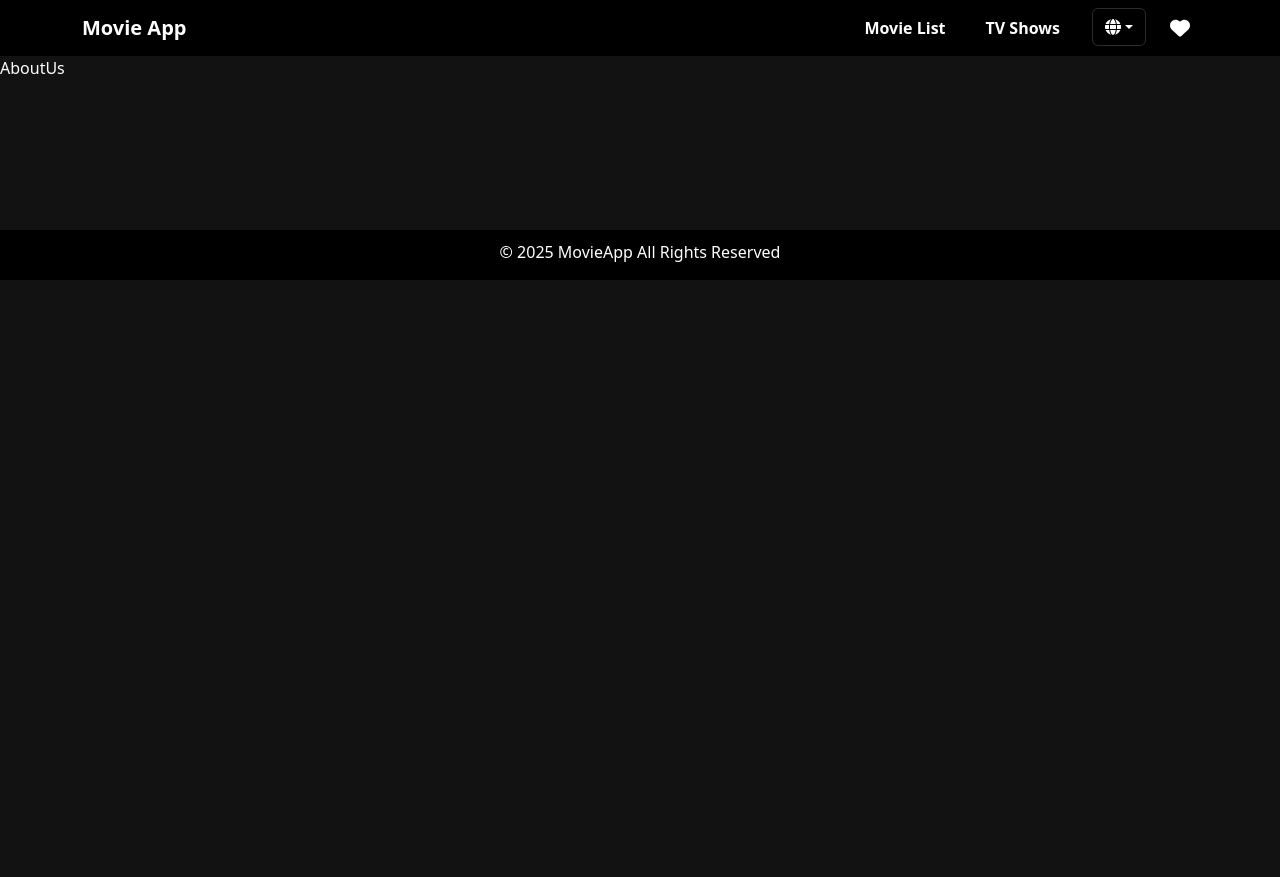
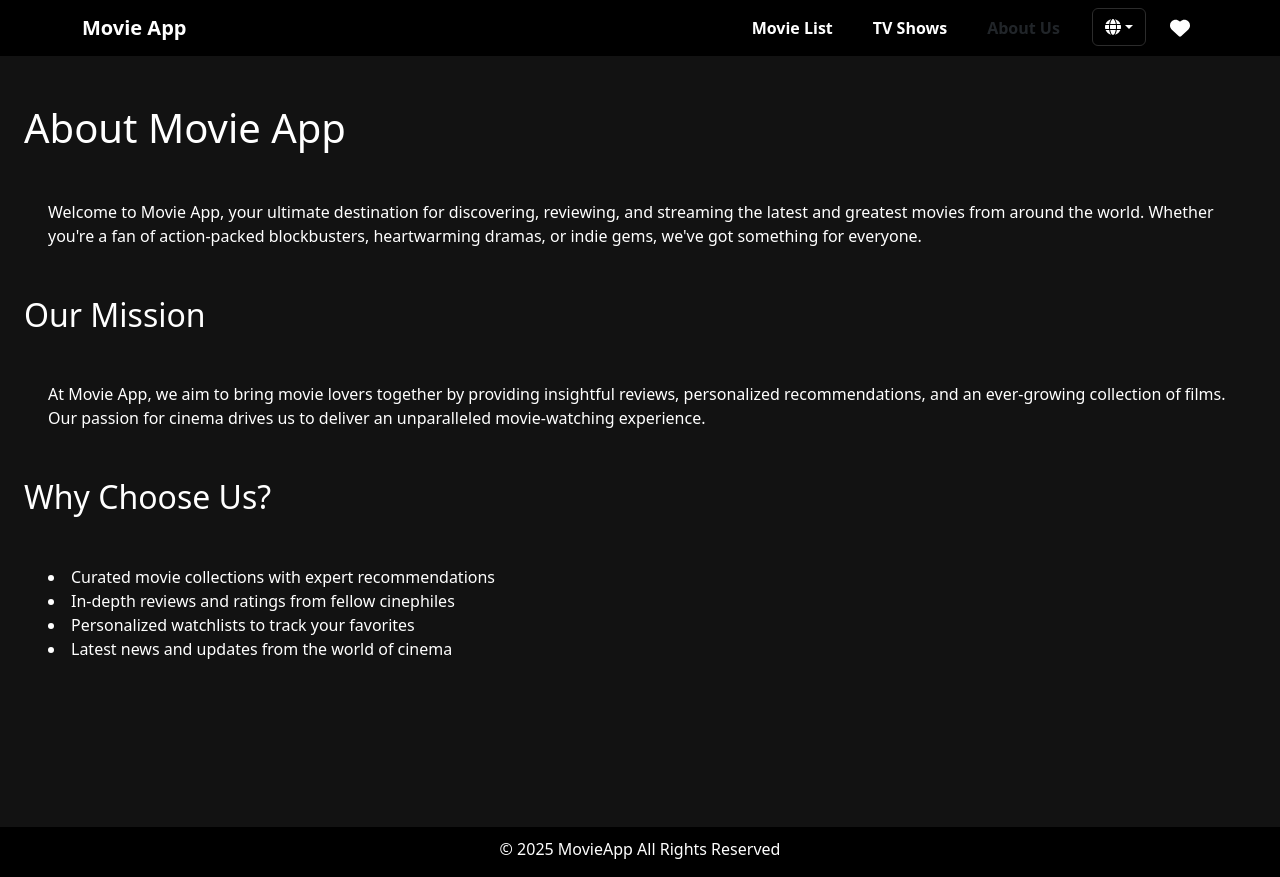
Before and after one commit to Nagham243/Movie_App, a React (Vite) app: page /about-us in a window 1280 px wide. Before the commit the page ends 800 px from the top, so only its background shows below. Built offline with nearby package versions, Linux system fonts and the light colour scheme.

Commit message:
add about page

```diff
--- a/src/component/Common/Header.jsx
+++ b/src/component/Common/Header.jsx
@@ -5,7 +5,9 @@ import { faHeart, faGlobe } from "@fortawesome/free-solid-svg-icons";
 import { useLanguage } from "../../context/LanguageContext";
 
 export const Header = () => {
-  const watchListCounter = useSelector((state) => state.WatchList.myList.length);
+  const watchListCounter = useSelector(
+    (state) => state.WatchList.myList.length
+  );
   const { language, setLanguage } = useLanguage();
 
   const handleLanguageChange = (lang) => {
@@ -49,14 +51,14 @@ export const Header = () => {
                 TV Shows
               </Link>
             </li>
-            {/* <li className="nav-item">
+            <li className="nav-item">
               <Link
                 className="nav-link text-dark fw-bold btn btn-outline-warning me-4"
-                to="/about"
+                to="/about-us"
               >
                 About Us
               </Link>
-            </li> */}
+            </li>
 
             <li className="nav-item dropdown">
               <button
@@ -110,18 +112,19 @@ export const Header = () => {
               <Link className="nav-link text-primary" to="/watchlist">
                 <FontAwesomeIcon icon={faHeart} size="lg" />
                 {watchListCounter > 0 && (
-                  <span className="position-absolute badge rounded-circle bg-warning text-dark"
-                  style={{
-                    top: '-2px',
-                    right: '-8px',
-                    fontSize: '0.6rem',
-                    padding: '0.2em 0.5em',
-                    minWidth: '20px',
-                    height: '20px',
-                    display: 'flex',
-                    alignItems: 'center',
-                    justifyContent: 'center'
-                  }}
+                  <span
+                    className="position-absolute badge rounded-circle bg-warning text-dark"
+                    style={{
+                      top: "-2px",
+                      right: "-8px",
+                      fontSize: "0.6rem",
+                      padding: "0.2em 0.5em",
+                      minWidth: "20px",
+                      height: "20px",
+                      display: "flex",
+                      alignItems: "center",
+                      justifyContent: "center",
+                    }}
                   >
                     {watchListCounter}
                   </span>
--- a/src/pages/AboutUs.jsx
+++ b/src/pages/AboutUs.jsx
@@ -1,5 +1,43 @@
 import React from "react";
 
 export default function AboutUs() {
-  return <div>AboutUs</div>;
+  return (
+    <div className="bg-gradient-to-b from-gray-900 to-black min-h-screen flex p-8">
+      <div className="max-w-4xl p-10 bg-gray-800 bg-opacity-90 rounded-2xl shadow-2xl flex flex-col ">
+        <h1 className="text-5xl font-extrabold my-5 ms-4 text-yellow-400 drop-shadow-lg">
+          About Movie App
+        </h1>
+        <p className="text-lg leading-relaxed mb-6 ms-5 me-5  text-gray-300">
+          Welcome to{" "}
+          <span className="text-yellow-400 font-semibold">Movie App</span>, your
+          ultimate destination for discovering, reviewing, and streaming the
+          latest and greatest movies from around the world. Whether you're a fan
+          of action-packed blockbusters, heartwarming dramas, or indie gems,
+          we've got something for everyone.
+        </p>
+        <h2 className="text-3xl font-semibold my-5 ms-4 text-yellow-300">
+          Our Mission
+        </h2>
+        <p className="mb-6 ms-5 me-5  text-gray-300 leading-relaxed">
+          At Movie App, we aim to bring movie lovers together by providing
+          insightful reviews, personalized recommendations, and an ever-growing
+          collection of films. Our passion for cinema drives us to deliver an
+          unparalleled movie-watching experience.
+        </p>
+        <h2 className="text-3xl font-semibold my-5 ms-4 text-yellow-300">
+          Why Choose Us?
+        </h2>
+        <p className="list-disc list-inside mb-6 ms-5 me-5  text-gray-300 space-y-2 text-lg ">
+          <li className="">
+            Curated movie collections with expert recommendations
+          </li>
+          <li className="">
+            In-depth reviews and ratings from fellow cinephiles
+          </li>
+          <li className="">Personalized watchlists to track your favorites</li>
+          <li className="">Latest news and updates from the world of cinema</li>
+        </p>
+      </div>
+    </div>
+  );
 }
```
Also changed, not shown: src/pages/Watchlist.jsx (+41 -12 lines).
